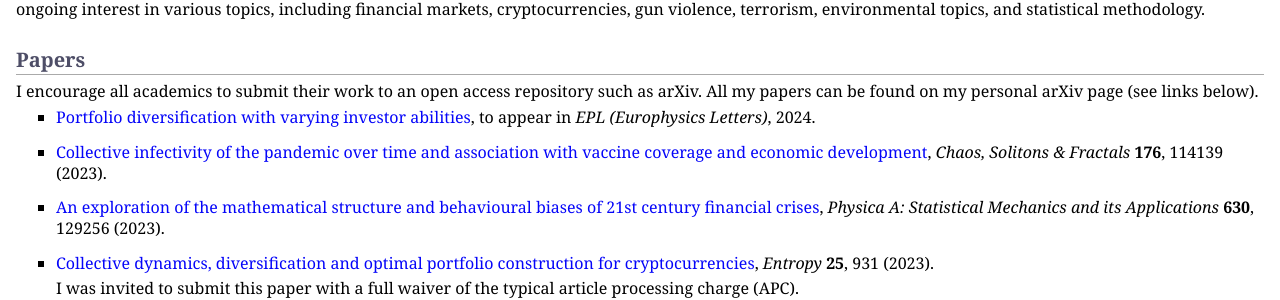
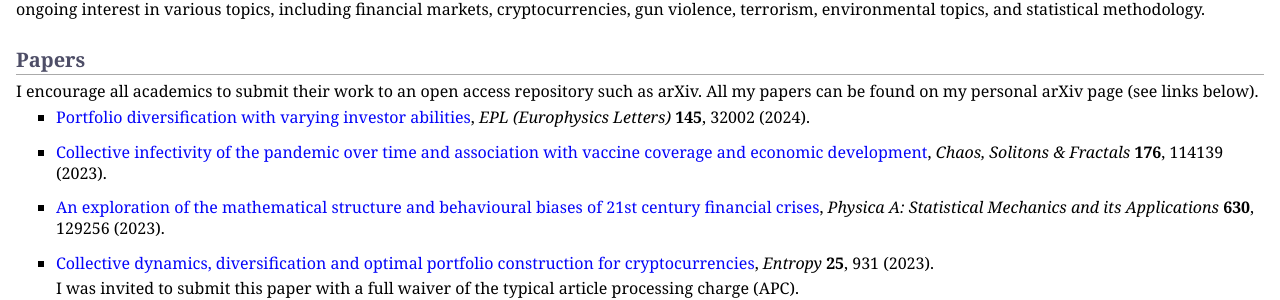
Before and after one commit to MaxMenzies/maxmenzies.com, a Jekyll site: the page index.html, which Jekyll copies as it is, in a window 1280 px wide and 900 px high. Shown: the part 409-709 px from the top of the window. Built offline with Jekyll 4.4.1, drawn with Linux system fonts in a browser that asks for light colours.

Commit message:
Update index.html

```diff
--- a/index.html
+++ b/index.html
@@ -40,7 +40,7 @@
 <h2>Papers</h2>
 <p>I encourage all academics to submit their work to an open access repository such as arXiv. All my papers can be found on my personal arXiv page (see links below).</p>
 <ul>
-<li><p><a href="https://arxiv.org/abs/2311.06519">Portfolio diversification with varying investor abilities</a>, to appear in <i>EPL (Europhysics Letters)</i>, 2024.</p>
+<li><p><a href="https://iopscience.iop.org/article/10.1209/0295-5075/ad1ef2">Portfolio diversification with varying investor abilities</a>, <i>EPL (Europhysics Letters)</i> <b>145</b>, 32002 (2024).</p>
 </li>
 </ul>
 <ul>
```
